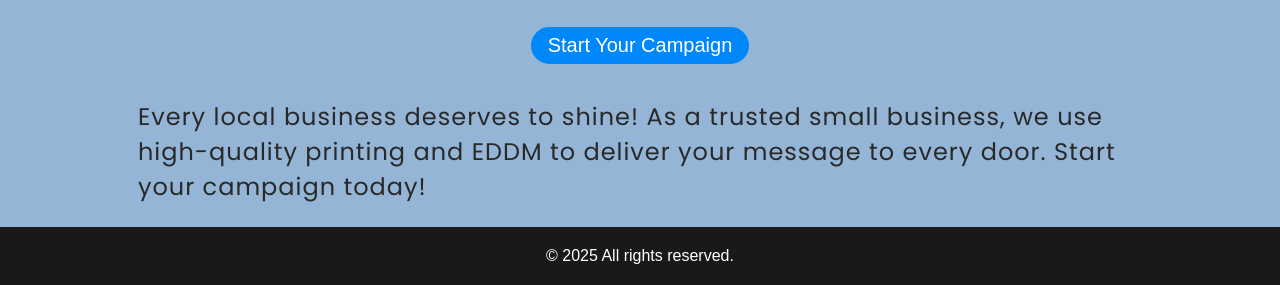
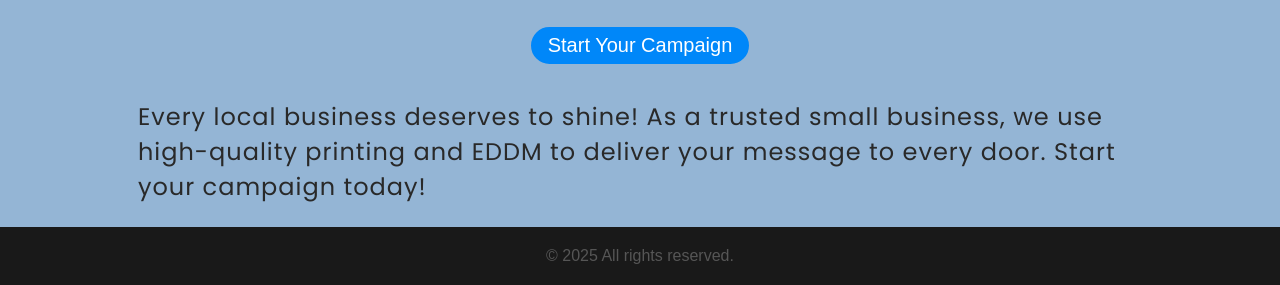
Before and after one commit to dctoo42me/the_brilliant_spotlight, a plain HTML site: page index.html in a window 1280 px wide. Shown: the part 515-800 px from the top of the page. Drawn offline with nearby package versions, Linux system fonts and the light colour scheme; a web font is replaced by a local one.

```diff
--- a/styles.css
+++ b/styles.css
@@ -55,6 +55,7 @@ header {
     /* height: 100%; */
     background-color: #cad185;
     background-color: #a8ccf0;
+    background-color: #323232;
     overflow: hidden;
 }
 
@@ -495,7 +496,7 @@ img.spotlight-logo {
 footer {
     width: 100%;
     background-color: #191919;
-    color: #fff;
+    color: #565656;
     padding: 20px;
     text-align: center;
 }
```
Also changed, not shown: images/projects/airsheen.png, images/projects/body_lab_massage.png, images/projects/drip_bar.png, images/projects/march25/qr codes/airsheen_qr.png (added), images/projects/march25/qr codes/body_lab_massage_qr.png (added), images/projects/march25/qr codes/the_drip_bar_qr.png (added), images/projects/march25/qr codes/watershed_qr.png (added), images/projects/menchies.png, images/projects/mountplaymore_card.png, 3 other files.
